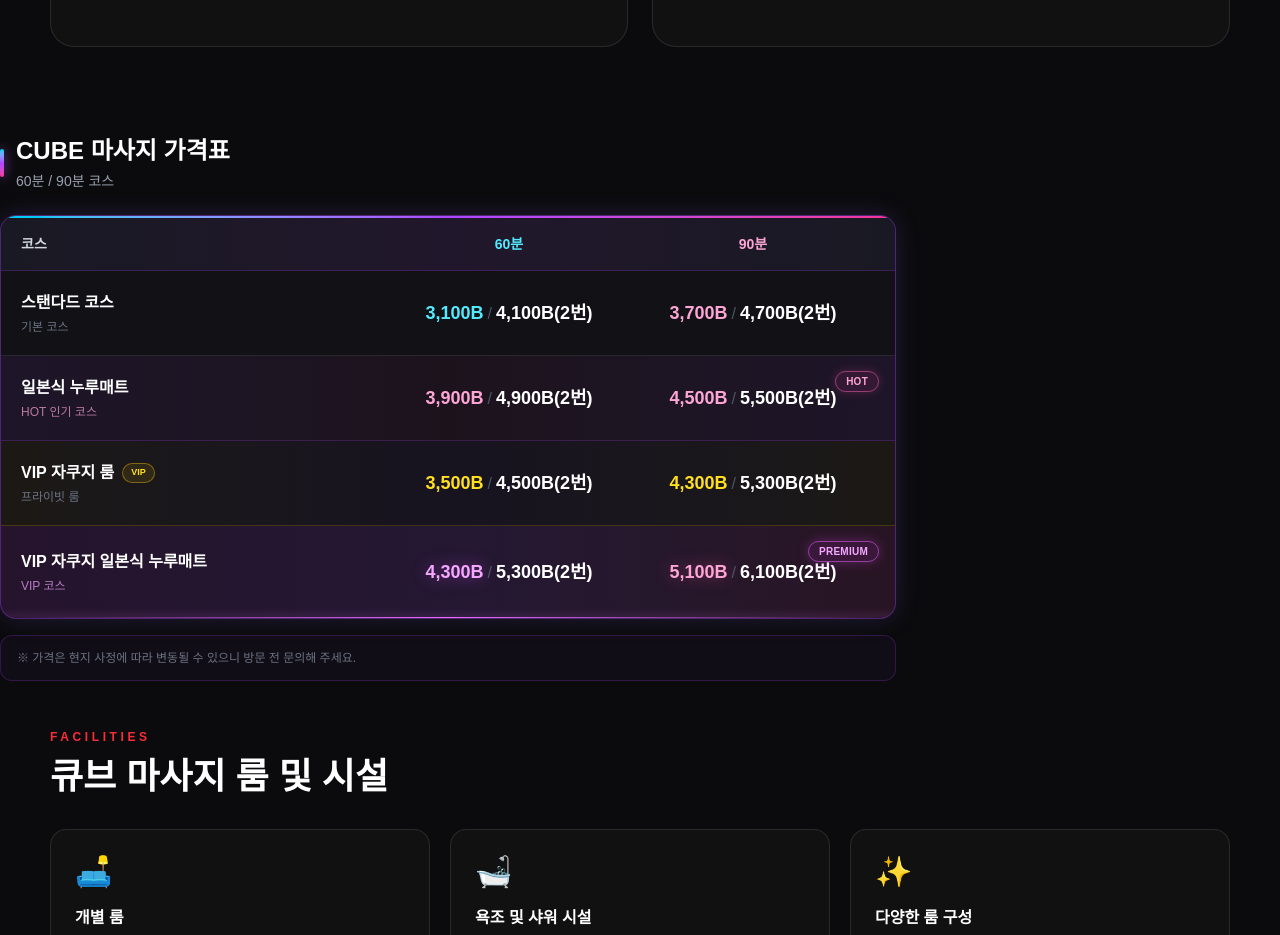
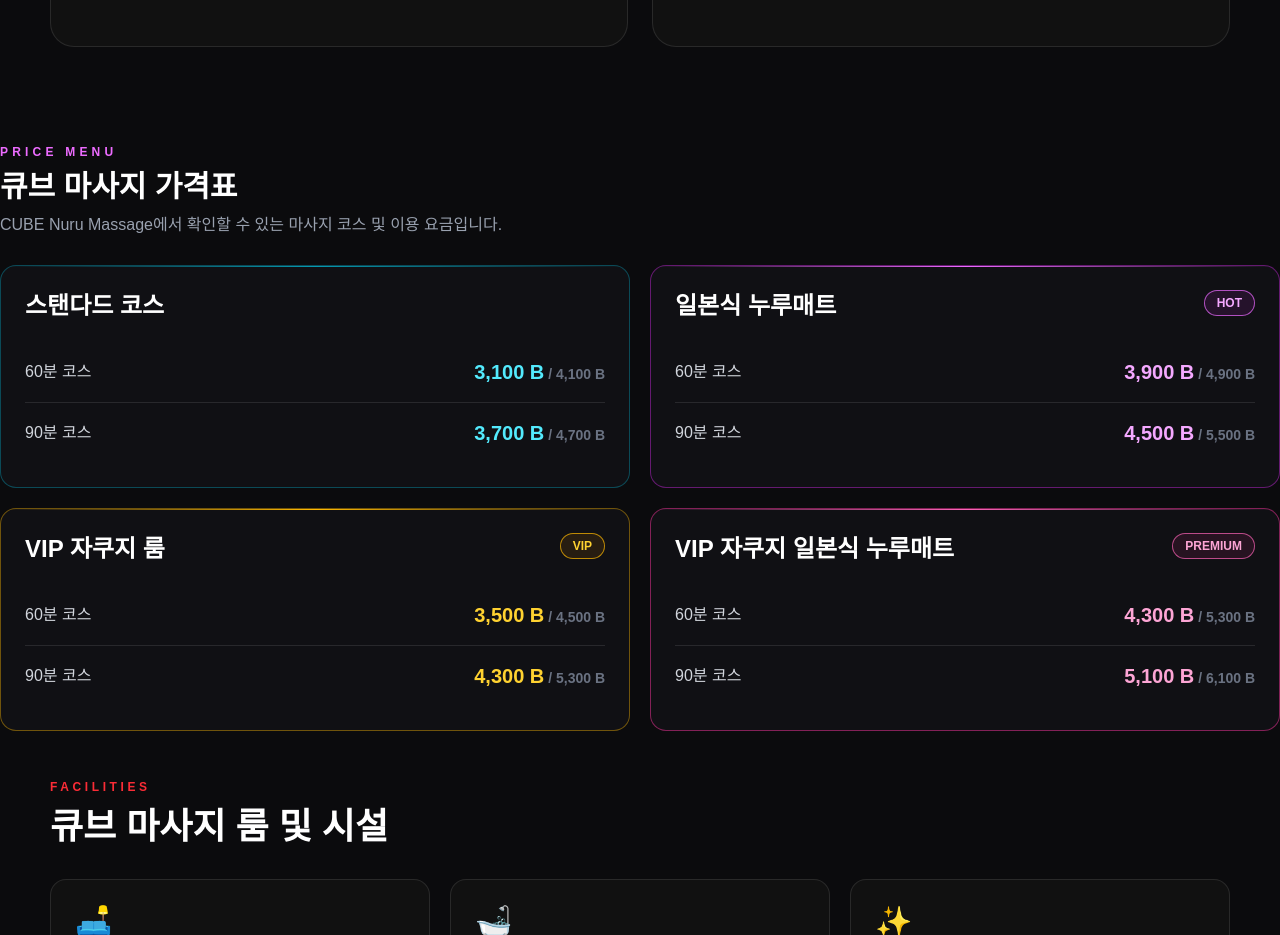
Before and after one commit to vietnam-nightlife/thailand-nightlife, a Next.js app: page /bangkok/massage/bangkok-cube-nuru-massage in a window 1280 px wide. Shown: the part 2480-3415 px from the top of the page. Built offline with nearby package versions, Linux system fonts and the light colour scheme.

Commit message:
Refactor CUBE massage price section

```diff
--- a/app/[city]/[category]/[slug]/page.tsx
+++ b/app/[city]/[category]/[slug]/page.tsx
@@ -575,439 +575,255 @@ export default async function PlaceDetail({
         </section>
 
 
-        {/* CUBE 마사지 가격표 */}
-<section className="mt-10">
-
+        {/* =========================================================
+    CUBE NURU MASSAGE 가격표
+========================================================= */}
+<section className="mt-12">
   {/* 제목 */}
-  <div className="mb-6">
-    <div className="flex items-center gap-3">
-      <div className="h-7 w-1 rounded-full bg-gradient-to-b from-cyan-400 via-purple-500 to-pink-500 shadow-[0_0_12px_rgba(168,85,247,0.8)]" />
-
-      <div>
-        <h2 className="text-2xl font-bold text-white">
-          CUBE 마사지 가격표
-        </h2>
-
-        <p className="mt-1 text-sm text-gray-400">
-          60분 / 90분 코스
-        </p>
+  <div className="mb-7">
+    <p className="text-[12px] font-bold tracking-[0.35em] text-fuchsia-400 uppercase">
+      PRICE MENU
+    </p>
+
+    <h2 className="mt-2 text-2xl sm:text-3xl font-extrabold text-white">
+      큐브 마사지 가격표
+    </h2>
+
+    <p className="mt-2 text-sm sm:text-base text-gray-400">
+      CUBE Nuru Massage에서 확인할 수 있는 마사지 코스 및 이용 요금입니다.
+    </p>
+  </div>
+
+  {/* 가격 카드 */}
+  <div className="grid grid-cols-1 md:grid-cols-2 gap-4 sm:gap-5">
+
+    {/* 스탠다드 */}
+    <div
+      className="
+        group relative overflow-hidden rounded-2xl
+        border border-cyan-400/30
+        bg-[#101014]
+        p-5 sm:p-6
+        transition-all duration-300
+        hover:-translate-y-1
+        hover:border-cyan-300
+        hover:shadow-[0_0_28px_rgba(34,211,238,0.22)]
+      "
+    >
+      <div className="absolute inset-x-0 top-0 h-[1px] bg-gradient-to-r from-transparent via-cyan-400 to-transparent opacity-70" />
+
+      <div className="flex items-start justify-between gap-3">
+        <h3 className="text-xl sm:text-2xl font-extrabold text-white">
+          스탠다드 코스
+        </h3>
+      </div>
+
+      <div className="mt-5 space-y-0">
+        <div className="flex items-center justify-between gap-4 py-4 border-b border-white/10">
+          <span className="text-sm sm:text-base text-gray-300">
+            60분 코스
+          </span>
+
+          <span className="whitespace-nowrap text-lg sm:text-xl font-extrabold text-cyan-300">
+            3,100 B
+            <span className="text-sm text-gray-500 font-bold"> / 4,100 B</span>
+          </span>
+        </div>
+
+        <div className="flex items-center justify-between gap-4 py-4">
+          <span className="text-sm sm:text-base text-gray-300">
+            90분 코스
+          </span>
+
+          <span className="whitespace-nowrap text-lg sm:text-xl font-extrabold text-cyan-300">
+            3,700 B
+            <span className="text-sm text-gray-500 font-bold"> / 4,700 B</span>
+          </span>
+        </div>
       </div>
     </div>
-  </div>
-
-
-  {/* 가격표 전체 */}
-  <div
-    className="
-      max-w-4xl
-      overflow-hidden
-      rounded-2xl
-      border border-purple-500/40
-      bg-[#111116]
-      shadow-[0_0_25px_rgba(139,92,246,0.18)]
-    "
-  >
-
-    {/* 상단 네온 라인 */}
+
+
+    {/* 일본식 누루매트 */}
     <div
       className="
-        h-[2px]
-        w-full
-        bg-gradient-to-r
-        from-cyan-400
-        via-purple-500
-        to-pink-500
-        shadow-[0_0_12px_rgba(168,85,247,0.9)]
-      "
-    />
-
-
-    {/* 헤더 */}
-    <div
-      className="
-        grid
-        grid-cols-[1.5fr_1fr_1fr]
-        border-b border-purple-500/20
-        bg-gradient-to-r
-        from-[#191923]
-        via-[#21172c]
-        to-[#191923]
-        px-5
-        py-4
+        group relative overflow-hidden rounded-2xl
+        border border-fuchsia-500/40
+        bg-[#101014]
+        p-5 sm:p-6
+        transition-all duration-300
+        hover:-translate-y-1
+        hover:border-fuchsia-300
+        hover:shadow-[0_0_30px_rgba(217,70,239,0.28)]
       "
     >
-      <div className="text-sm font-bold text-gray-300">
-        코스
-      </div>
-
-      <div className="text-center text-sm font-bold text-cyan-300">
-        60분
-      </div>
-
-      <div className="text-center text-sm font-bold text-pink-300">
-        90분
-      </div>
-    </div>
-
-
-    {/* ================================================= */}
-    {/* 스탠다드 */}
-    {/* ================================================= */}
-    <div
-      className="
-        group
-        grid
-        grid-cols-[1.5fr_1fr_1fr]
-        items-center
-        border-b border-white/10
-        px-5
-        py-5
-        transition-all
-        duration-300
-        hover:bg-cyan-400/[0.04]
-        hover:shadow-[inset_3px_0_0_rgba(34,211,238,0.8)]
-      "
-    >
-      <div>
-        <div className="flex items-center gap-2">
-          <h3 className="text-base font-bold text-white">
-            스탠다드 코스
-          </h3>
-        </div>
-
-        <p className="mt-1 text-xs text-gray-500">
-          기본 코스
-        </p>
-      </div>
-
-      <div className="text-center">
-        <span className="text-lg font-bold text-cyan-300">
-          3,100B
-        </span>
-
-        <span className="mx-1 text-gray-600">
-          /
-        </span>
-
-        <span className="text-lg font-bold text-white">
-          4,100B(2번)
-        </span>
-      </div>
-
-      <div className="text-center">
-        <span className="text-lg font-bold text-pink-300">
-          3,700B
-        </span>
-
-        <span className="mx-1 text-gray-600">
-          /
-        </span>
-
-        <span className="text-lg font-bold text-white">
-          4,700B(2번)
-        </span>
-      </div>
-    </div>
-
-
-    {/* ================================================= */}
-    {/* 일본식 누루매트 - HOT */}
-    {/* ================================================= */}
-    <div
-      className="
-        group
-        relative
-        grid
-        grid-cols-[1.5fr_1fr_1fr]
-        items-center
-        border-b border-purple-500/20
-        bg-gradient-to-r
-        from-purple-500/[0.08]
-        via-pink-500/[0.05]
-        to-purple-500/[0.08]
-        px-5
-        py-5
-        transition-all
-        duration-300
-        hover:bg-purple-500/[0.13]
-        hover:shadow-[inset_3px_0_0_rgba(217,70,239,0.9)]
-      "
-    >
-
-      {/* HOT 뱃지 */}
-      <div className="absolute right-4 top-3">
+      <div className="absolute inset-x-0 top-0 h-[1px] bg-gradient-to-r from-transparent via-fuchsia-400 to-transparent" />
+
+      <div className="flex items-start justify-between gap-3">
+        <h3 className="text-xl sm:text-2xl font-extrabold text-white">
+          일본식 누루매트
+        </h3>
+
         <span
           className="
-            rounded-full
-            border border-pink-400/50
-            bg-pink-500/10
-            px-2.5
-            py-1
-            text-[10px]
-            font-bold
-            tracking-wide
-            text-pink-300
-            shadow-[0_0_10px_rgba(236,72,153,0.25)]
+            shrink-0 rounded-full
+            border border-fuchsia-400/70
+            bg-fuchsia-500/10
+            px-3 py-1
+            text-[11px] sm:text-xs
+            font-bold text-fuchsia-300
           "
         >
           HOT
         </span>
       </div>
 
-      <div>
-        <h3 className="text-base font-bold text-white">
-          일본식 누루매트
+      <div className="mt-5 space-y-0">
+        <div className="flex items-center justify-between gap-4 py-4 border-b border-white/10">
+          <span className="text-sm sm:text-base text-gray-300">
+            60분 코스
+          </span>
+
+          <span className="whitespace-nowrap text-lg sm:text-xl font-extrabold text-fuchsia-300">
+            3,900 B
+            <span className="text-sm text-gray-500 font-bold"> / 4,900 B</span>
+          </span>
+        </div>
+
+        <div className="flex items-center justify-between gap-4 py-4">
+          <span className="text-sm sm:text-base text-gray-300">
+            90분 코스
+          </span>
+
+          <span className="whitespace-nowrap text-lg sm:text-xl font-extrabold text-fuchsia-300">
+            4,500 B
+            <span className="text-sm text-gray-500 font-bold"> / 5,500 B</span>
+          </span>
+        </div>
+      </div>
+    </div>
+
+
+    {/* VIP 자쿠지 룸 */}
+    <div
+      className="
+        group relative overflow-hidden rounded-2xl
+        border border-amber-400/40
+        bg-[#101014]
+        p-5 sm:p-6
+        transition-all duration-300
+        hover:-translate-y-1
+        hover:border-amber-300
+        hover:shadow-[0_0_30px_rgba(251,191,36,0.25)]
+      "
+    >
+      <div className="absolute inset-x-0 top-0 h-[1px] bg-gradient-to-r from-transparent via-amber-400 to-transparent" />
+
+      <div className="flex items-start justify-between gap-3">
+        <h3 className="text-xl sm:text-2xl font-extrabold text-white">
+          VIP 자쿠지 룸
         </h3>
 
-        <p className="mt-1 text-xs text-pink-300/70">
-          HOT 인기 코스
-        </p>
-      </div>
-
-      <div className="text-center">
-        <span className="text-lg font-bold text-pink-300">
-          3,900B
-        </span>
-
-        <span className="mx-1 text-gray-600">
-          /
-        </span>
-
-        <span className="text-lg font-bold text-white">
-          4,900B(2번)
+        <span
+          className="
+            shrink-0 rounded-full
+            border border-amber-400/70
+            bg-amber-500/10
+            px-3 py-1
+            text-[11px] sm:text-xs
+            font-bold text-amber-300
+          "
+        >
+          VIP
         </span>
       </div>
 
-      <div className="text-center">
-        <span className="text-lg font-bold text-pink-300">
-          4,500B
-        </span>
-
-        <span className="mx-1 text-gray-600">
-          /
-        </span>
-
-        <span className="text-lg font-bold text-white">
-          5,500B(2번)
-        </span>
+      <div className="mt-5 space-y-0">
+        <div className="flex items-center justify-between gap-4 py-4 border-b border-white/10">
+          <span className="text-sm sm:text-base text-gray-300">
+            60분 코스
+          </span>
+
+          <span className="whitespace-nowrap text-lg sm:text-xl font-extrabold text-amber-300">
+            3,500 B
+            <span className="text-sm text-gray-500 font-bold"> / 4,500 B</span>
+          </span>
+        </div>
+
+        <div className="flex items-center justify-between gap-4 py-4">
+          <span className="text-sm sm:text-base text-gray-300">
+            90분 코스
+          </span>
+
+          <span className="whitespace-nowrap text-lg sm:text-xl font-extrabold text-amber-300">
+            4,300 B
+            <span className="text-sm text-gray-500 font-bold"> / 5,300 B</span>
+          </span>
+        </div>
       </div>
     </div>
 
 
-    {/* ================================================= */}
-    {/* VIP 자쿠지 룸 */}
-    {/* ================================================= */}
+    {/* VIP 자쿠지 일본식 누루매트 */}
     <div
       className="
-        group
-        relative
-        grid
-        grid-cols-[1.5fr_1fr_1fr]
-        items-center
-        border-b border-yellow-500/20
-        bg-gradient-to-r
-        from-yellow-500/[0.05]
-        via-purple-500/[0.04]
-        to-yellow-500/[0.05]
-        px-5
-        py-5
-        transition-all
-        duration-300
-        hover:bg-yellow-500/[0.09]
-        hover:shadow-[inset_3px_0_0_rgba(250,204,21,0.8)]
+        group relative overflow-hidden rounded-2xl
+        border border-pink-500/50
+        bg-[#101014]
+        p-5 sm:p-6
+        transition-all duration-300
+        hover:-translate-y-1
+        hover:border-pink-300
+        hover:shadow-[0_0_32px_rgba(236,72,153,0.30)]
       "
     >
-
-      <div>
-        <div className="flex items-center gap-2">
-          <h3 className="text-base font-bold text-white">
-            VIP 자쿠지 룸
-          </h3>
-
-          <span
-            className="
-              rounded-full
-              border border-yellow-400/40
-              bg-yellow-400/10
-              px-2
-              py-0.5
-              text-[9px]
-              font-bold
-              text-yellow-300
-            "
-          >
-            VIP
-          </span>
-        </div>
-
-        <p className="mt-1 text-xs text-gray-500">
-          프라이빗 룸
-        </p>
-      </div>
-
-      <div className="text-center">
-        <span className="text-lg font-bold text-yellow-300">
-          3,500B
-        </span>
-
-        <span className="mx-1 text-gray-600">
-          /
-        </span>
-
-        <span className="text-lg font-bold text-white">
-          4,500B(2번)
-        </span>
-      </div>
-
-      <div className="text-center">
-        <span className="text-lg font-bold text-yellow-300">
-          4,300B
-        </span>
-
-        <span className="mx-1 text-gray-600">
-          /
-        </span>
-
-        <span className="text-lg font-bold text-white">
-          5,300B(2번)
-        </span>
-      </div>
-    </div>
-
-
-    {/* ================================================= */}
-    {/* VIP 자쿠지 일본식 누루매트 - PREMIUM */}
-    {/* ================================================= */}
-    <div
-      className="
-        group
-        relative
-        grid
-        grid-cols-[1.5fr_1fr_1fr]
-        items-center
-        overflow-hidden
-        bg-gradient-to-r
-        from-fuchsia-500/[0.10]
-        via-purple-500/[0.12]
-        to-pink-500/[0.10]
-        px-5
-        py-6
-        transition-all
-        duration-300
-        hover:bg-fuchsia-500/[0.16]
-        hover:shadow-[inset_4px_0_0_rgba(232,121,249,1)]
-      "
-    >
-
-      {/* PREMIUM 네온 라인 */}
-      <div
-        className="
-          absolute
-          bottom-0
-          left-0
-          h-[1px]
-          w-full
-          bg-gradient-to-r
-          from-transparent
-          via-fuchsia-400
-          to-transparent
-          shadow-[0_0_10px_rgba(232,121,249,0.9)]
-        "
-      />
-
-      {/* PREMIUM 뱃지 */}
-      <div className="absolute right-4 top-3">
+      <div className="absolute inset-x-0 top-0 h-[1px] bg-gradient-to-r from-transparent via-pink-400 to-transparent" />
+
+      <div className="flex items-start justify-between gap-3">
+        <h3 className="text-xl sm:text-2xl font-extrabold text-white">
+          VIP 자쿠지 일본식 누루매트
+        </h3>
+
         <span
           className="
-            rounded-full
-            border border-fuchsia-400/50
-            bg-fuchsia-500/10
-            px-2.5
-            py-1
-            text-[10px]
-            font-bold
-            tracking-wide
-            text-fuchsia-300
-            shadow-[0_0_12px_rgba(217,70,239,0.3)]
+            shrink-0 rounded-full
+            border border-pink-400/70
+            bg-pink-500/10
+            px-3 py-1
+            text-[11px] sm:text-xs
+            font-bold text-pink-300
           "
         >
           PREMIUM
         </span>
       </div>
 
-      <div>
-        <h3 className="text-base font-bold text-white">
-          VIP 자쿠지 일본식 누루매트
-        </h3>
-
-        <p className="mt-1 text-xs text-fuchsia-300/70">
-          VIP 코스
-        </p>
-      </div>
-
-      <div className="text-center">
-        <span
-          className="
-            text-lg
-            font-extrabold
-            text-fuchsia-300
-            drop-shadow-[0_0_8px_rgba(217,70,239,0.45)]
-          "
-        >
-          4,300B
-        </span>
-
-        <span className="mx-1 text-gray-600">
-          /
-        </span>
-
-        <span className="text-lg font-bold text-white">
-          5,300B(2번)
-        </span>
-      </div>
-
-      <div className="text-center">
-        <span
-          className="
-            text-lg
-            font-extrabold
-            text-pink-300
-            drop-shadow-[0_0_8px_rgba(236,72,153,0.45)]
-          "
-        >
-          5,100B
-        </span>
-
-        <span className="mx-1 text-gray-600">
-          /
-        </span>
-
-        <span className="text-lg font-bold text-white">
-          6,100B(2번)
-        </span>
+      <div className="mt-5 space-y-0">
+        <div className="flex items-center justify-between gap-4 py-4 border-b border-white/10">
+          <span className="text-sm sm:text-base text-gray-300">
+            60분 코스
+          </span>
+
+          <span className="whitespace-nowrap text-lg sm:text-xl font-extrabold text-pink-300">
+            4,300 B
+            <span className="text-sm text-gray-500 font-bold"> / 5,300 B</span>
+          </span>
+        </div>
+
+        <div className="flex items-center justify-between gap-4 py-4">
+          <span className="text-sm sm:text-base text-gray-300">
+            90분 코스
+          </span>
+
+          <span className="whitespace-nowrap text-lg sm:text-xl font-extrabold text-pink-300">
+            5,100 B
+            <span className="text-sm text-gray-500 font-bold"> / 6,100 B</span>
+          </span>
+        </div>
       </div>
     </div>
 
   </div>
-
-
-  {/* 가격 안내 */}
-  <div
-    className="
-      mt-4
-      max-w-4xl
-      rounded-xl
-      border border-purple-500/20
-      bg-purple-500/[0.04]
-      px-4
-      py-3
-    "
-  >
-    <p className="text-xs leading-5 text-gray-500">
-      ※ 가격은 현지 사정에 따라 변동될 수 있으니 방문 전 문의해 주세요.
-    </p>
-  </div>
-
 </section>
 
         {/* =================================================
```
